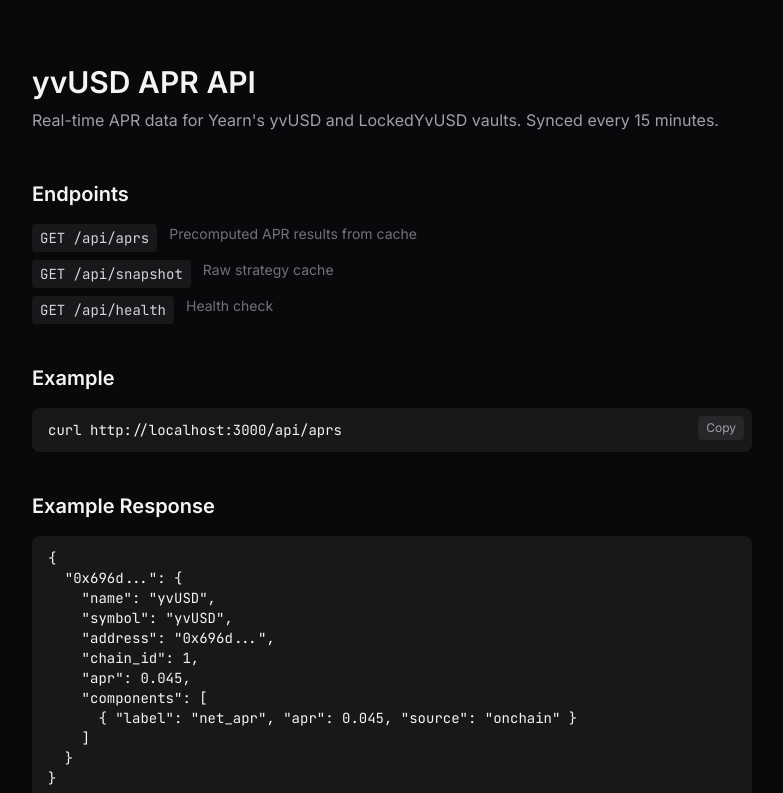
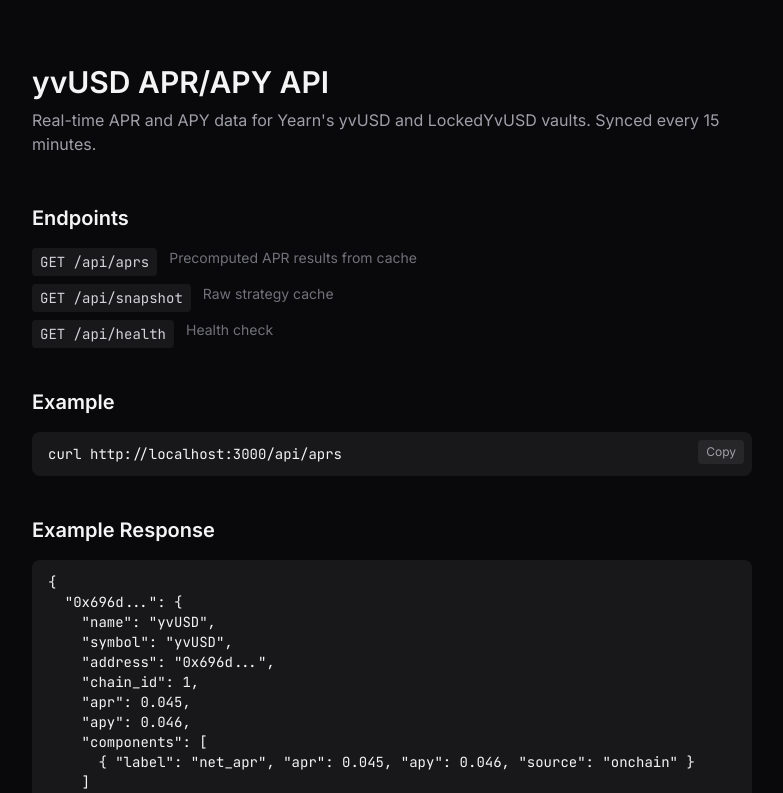
Before and after one commit to yearn/yearn-yvusd-apr-service, a Next.js app: page / in a window 1280 px wide. Shown: the top 793 px of the page, without its empty margins (248-1031 px from the left). Built offline with nearby package versions, Linux system fonts and the light colour scheme.

Commit message:
Add APY to lander page
- Add APY column to vault table
- Show component-level APY in badges
- Update example response with apy fields
- Update page title and headings

Co-Authored-By: JuniorDevBot <bot@juniordevbot.app>

```diff
--- a/app/page.tsx
+++ b/app/page.tsx
@@ -20,16 +20,16 @@
   return (
     <main className="max-w-3xl mx-auto px-6 py-16">
       <header className="mb-12">
-        <h1 className="text-3xl font-semibold mb-2">yvUSD APR API</h1>
+        <h1 className="text-3xl font-semibold mb-2">yvUSD APR/APY API</h1>
         <p className="text-zinc-400">
-          Real-time APR data for Yearn{"'"}s yvUSD and LockedYvUSD vaults.
+          Real-time APR and APY data for Yearn{"'"}s yvUSD and LockedYvUSD vaults.
           Synced every 15 minutes.
         </p>
       </header>
 
       {vaults.length > 0 && (
         <section className="mb-10">
-          <h2 className="text-xl font-semibold mb-4">Latest APRs</h2>
+          <h2 className="text-xl font-semibold mb-4">Latest APRs / APYs</h2>
           <div className="overflow-x-auto">
             <table className="w-full text-sm">
               <thead>
@@ -37,6 +37,7 @@
                   <th className="pb-3 pr-4 font-medium">Vault</th>
                   <th className="pb-3 pr-4 font-medium">Chain</th>
                   <th className="pb-3 pr-4 font-medium text-right">APR</th>
+                  <th className="pb-3 pr-4 font-medium text-right">APY</th>
                   <th className="pb-3 font-medium">Components</th>
                 </tr>
               </thead>
@@ -57,6 +58,9 @@
                     <td className="py-3 pr-4 text-right font-mono">
                       {(v.apr * 100).toFixed(2)}%
                     </td>
+                    <td className="py-3 pr-4 text-right font-mono">
+                      {(v.apy * 100).toFixed(2)}%
+                    </td>
                     <td className="py-3">
                       <div className="flex flex-wrap gap-1">
                         {v.components.map((c, i) => (
@@ -67,6 +71,9 @@
                             {c.label}{" "}
                             <span className="text-zinc-300">
                               {(c.apr * 100).toFixed(2)}%
+                            </span>
+                            <span className="text-zinc-500 ml-1">
+                              ({(c.apy * 100).toFixed(2)}% APY)
                             </span>
                           </span>
                         ))}
@@ -128,8 +135,9 @@
     "address": "0x696d...",
     "chain_id": 1,
     "apr": 0.045,
+    "apy": 0.046,
     "components": [
-      { "label": "net_apr", "apr": 0.045, "source": "onchain" }
+      { "label": "net_apr", "apr": 0.045, "apy": 0.046, "source": "onchain" }
     ]
   }
 }`}
```
